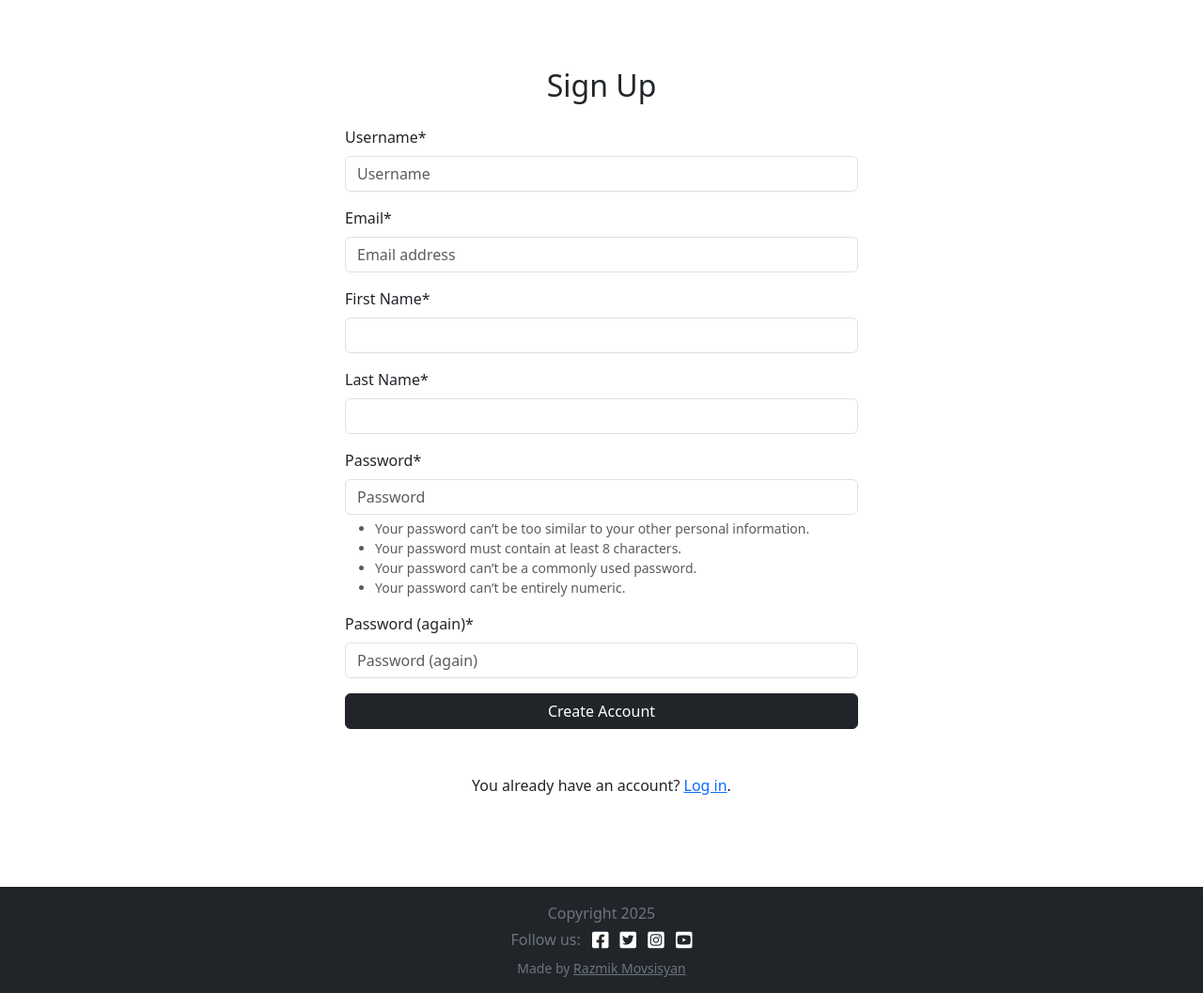
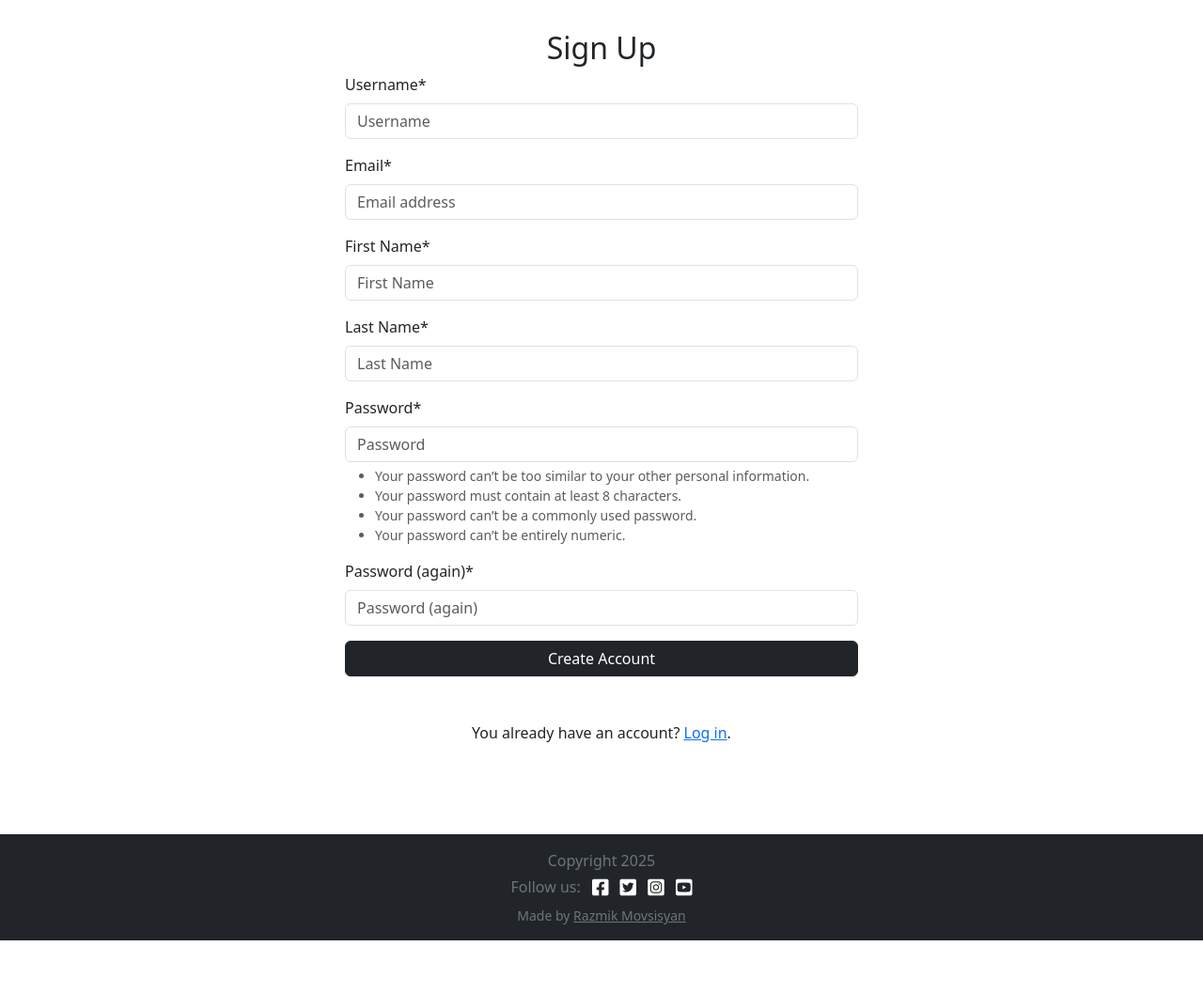
Before and after one commit to RazmikMovsisyan/microblogify, a Django app: page /accounts/signup/ in a window 1280 px wide. Shown: the part 68-1125 px from the top of the page at 94% size. After the commit the page ends 1069 px from the top, so only its background shows below. Run offline with Django 4.2, Linux system fonts and the light colour scheme; some libraries are stand-ins or nearby versions; some web fonts are replaced.

Commit message:
Style: Set Alert Sizing to match the Layout of the page

```diff
--- a/blog/forms.py
+++ b/blog/forms.py
@@ -25,9 +25,20 @@ class CommentForm(forms.ModelForm):
 
 # Sign up Form with first and last name
 
+from allauth.account.forms import SignupForm
+from django import forms
+
 class CustomSignupForm(SignupForm):
-    first_name = forms.CharField(max_length=30, label='First Name')
-    last_name = forms.CharField(max_length=30, label='Last Name')
+    first_name = forms.CharField(
+        max_length=30,
+        label='First Name',
+        widget=forms.TextInput(attrs={'placeholder': 'First Name'})
+    )
+    last_name = forms.CharField(
+        max_length=30,
+        label='Last Name',
+        widget=forms.TextInput(attrs={'placeholder': 'Last Name'})
+    )
 
     def save(self, request):
         user = super().save(request)
--- a/blog/templates/account/signup.html
+++ b/blog/templates/account/signup.html
@@ -2,9 +2,9 @@
 {% load crispy_forms_tags %}
 
 {% block content %}
-<div class="row justify-content-center mt-5">
+<div class="row justify-content-center mt-2">
   <div class="col-md-6">
-    <h2 class="mb-4 text-center" aria-label="Sign up form for new users">Sign Up</h2>
+    <h2 class="mb-2 text-center" aria-label="Sign up form for new users">Sign Up</h2>
 
     <form method="post" aria-label="Sign up form">
       {% csrf_token %}
--- a/blog/templates/blog/base.html
+++ b/blog/templates/blog/base.html
@@ -75,7 +75,7 @@
 
   {% if messages %}
   <!-- new post success message -->
-  <div class="container mt-3">
+  <div class="container mt-2 mb-2 px-4">
     {% for message in messages %}
       <div class="alert alert-success alert-dismissible fade show" role="alert">
         {{ message }}
```
